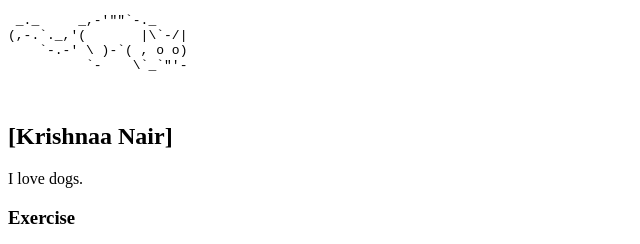
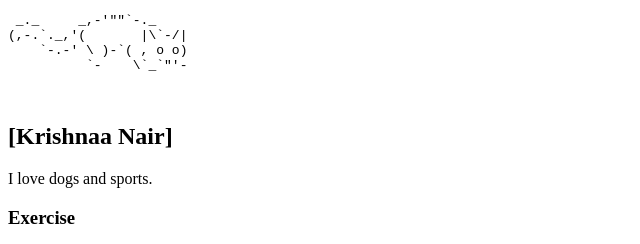
Before and after one commit to Krishnaa18/interactive-foundation, a plain HTML site: page index.html in a window 1280 px wide. Shown: the top 244 px of the page, 0-640 px from the left. Drawn offline with Linux system fonts and the light colour scheme.

Commit message:
Update index.html

```diff
--- a/index.html
+++ b/index.html
@@ -19,7 +19,7 @@
 
     <!-- about me-->
     <h1>[Krishnaa Nair]</h1>
-    <p class="desc">I love dogs.</p>
+    <p class="desc">I love dogs and sports.</p>
 
     <!-- links to my work -->
     <div id="exercises">
```
